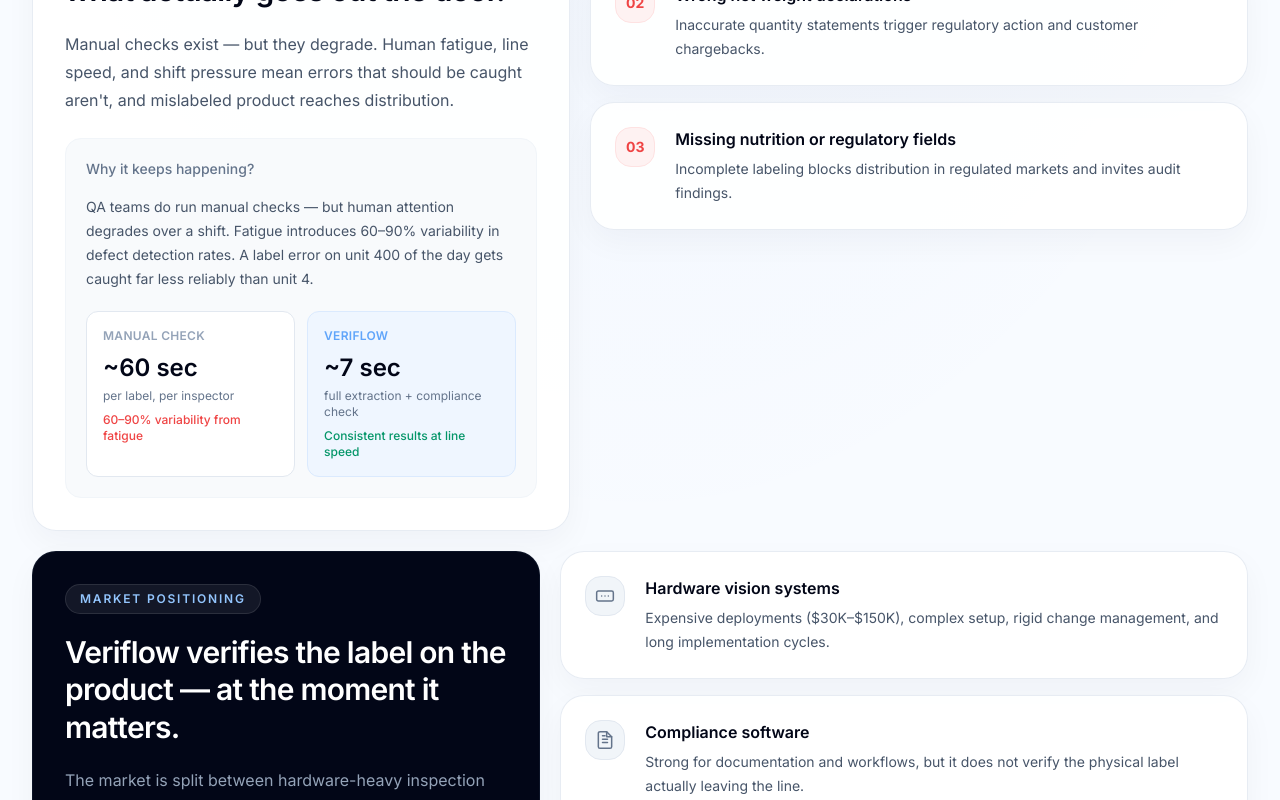
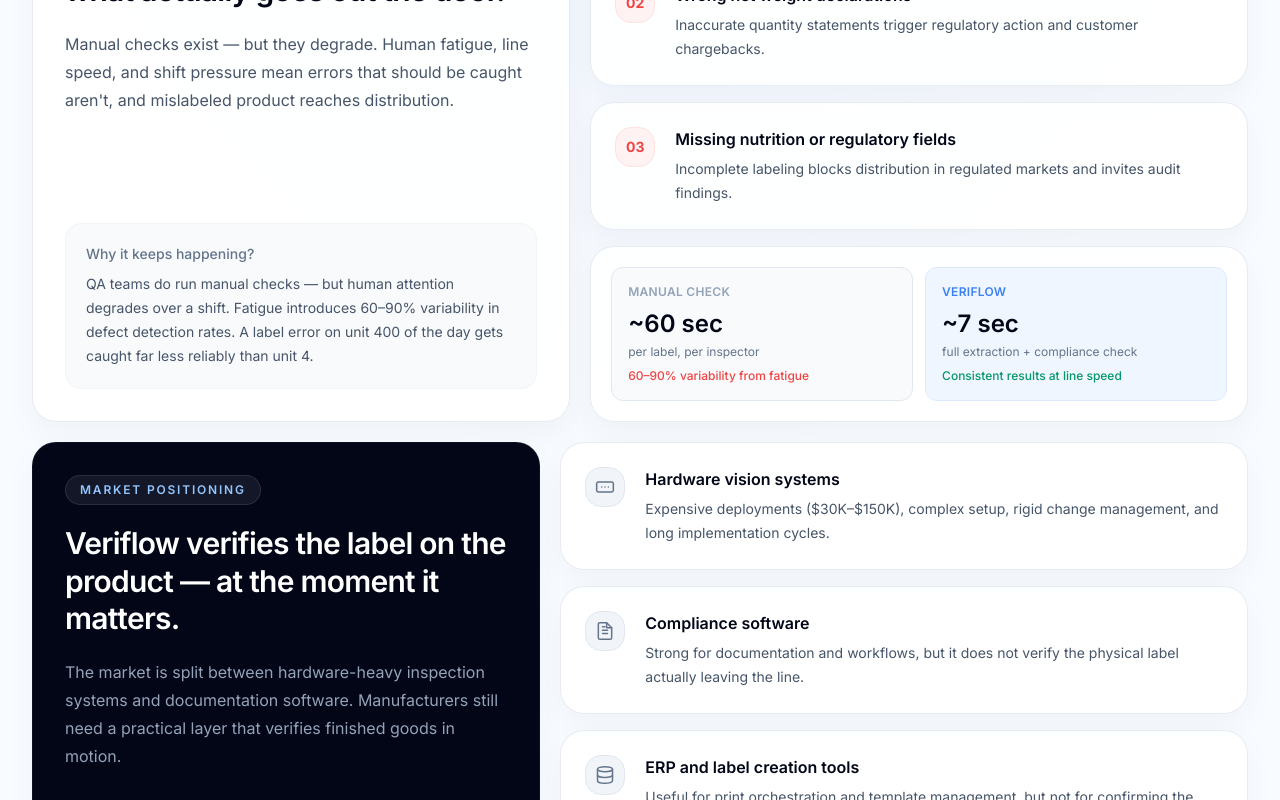
Before and after one commit to navya19j/veriflow, a Next.js app: page / in a window 1280 px wide. Shown: the part 960-1760 px from the top of the page. Built offline with nearby package versions, Linux system fonts and the light colour scheme.

Commit message:
Move 60sec/7sec comparison card to right column below problem points
Made-with: Cursor

```diff
--- a/app/page.tsx
+++ b/app/page.tsx
@@ -358,28 +358,14 @@ export default function HomePage() {
                     Existing systems know what should ship. They don&apos;t verify what actually goes out the door.
                   </h2>
                   <p className="text-base leading-7 text-slate-600">
-                    Manual checks exist — but they degrade. Human fatigue, line speed, and shift pressure mean errors that should be caught aren't, and mislabeled product reaches distribution.
+                    Manual checks exist — but they degrade. Human fatigue, line speed, and shift pressure mean errors that should be caught aren&apos;t, and mislabeled product reaches distribution.
                   </p>
                 </div>
-                <div className="space-y-4 rounded-2xl border border-slate-100 bg-slate-50 p-5">
-                  <p className="text-sm font-medium text-slate-500">Why it keeps happening?</p>
+                <div className="rounded-2xl border border-slate-100 bg-slate-50 p-5">
+                  <p className="text-sm font-medium text-slate-500 mb-2">Why it keeps happening?</p>
                   <p className="text-sm leading-6 text-slate-600">
                     QA teams do run manual checks — but human attention degrades over a shift. Fatigue introduces 60–90% variability in defect detection rates. A label error on unit 400 of the day gets caught far less reliably than unit 4.
                   </p>
-                  <div className="grid grid-cols-2 gap-3 pt-1">
-                    <div className="rounded-xl border border-slate-200 bg-white p-4">
-                      <p className="text-xs font-semibold uppercase tracking-wide text-slate-400 mb-2">Manual check</p>
-                      <p className="text-2xl font-semibold text-slate-950">~60 sec</p>
-                      <p className="mt-1 text-xs text-slate-500">per label, per inspector</p>
-                      <p className="mt-2 text-xs text-red-500 font-medium">60–90% variability from fatigue</p>
-                    </div>
-                    <div className="rounded-xl border border-blue-100 bg-blue-50 p-4">
-                      <p className="text-xs font-semibold uppercase tracking-wide text-blue-400 mb-2">Veriflow</p>
-                      <p className="text-2xl font-semibold text-slate-950">~7 sec</p>
-                      <p className="mt-1 text-xs text-slate-500">full extraction + compliance check</p>
-                      <p className="mt-2 text-xs text-emerald-600 font-medium">Consistent results at line speed</p>
-                    </div>
-                  </div>
                 </div>
               </CardContent>
             </Card>
@@ -400,6 +386,24 @@ export default function HomePage() {
                 </Card>
               </motion.div>
             ))}
+            <motion.div {...stagger(3)}>
+              <Card className="border-slate-200/80 bg-white/90">
+                <CardContent className="grid grid-cols-2 gap-3 p-5">
+                  <div className="rounded-xl border border-slate-200 bg-slate-50 p-4">
+                    <p className="text-xs font-semibold uppercase tracking-wide text-slate-400 mb-2">Manual check</p>
+                    <p className="text-2xl font-semibold text-slate-950">~60 sec</p>
+                    <p className="mt-1 text-xs text-slate-500">per label, per inspector</p>
+                    <p className="mt-2 text-xs text-red-500 font-medium">60–90% variability from fatigue</p>
+                  </div>
+                  <div className="rounded-xl border border-blue-100 bg-blue-50 p-4">
+                    <p className="text-xs font-semibold uppercase tracking-wide text-blue-500 mb-2">Veriflow</p>
+                    <p className="text-2xl font-semibold text-slate-950">~7 sec</p>
+                    <p className="mt-1 text-xs text-slate-500">full extraction + compliance check</p>
+                    <p className="mt-2 text-xs text-emerald-600 font-medium">Consistent results at line speed</p>
+                  </div>
+                </CardContent>
+              </Card>
+            </motion.div>
           </div>
         </section>
 
```
